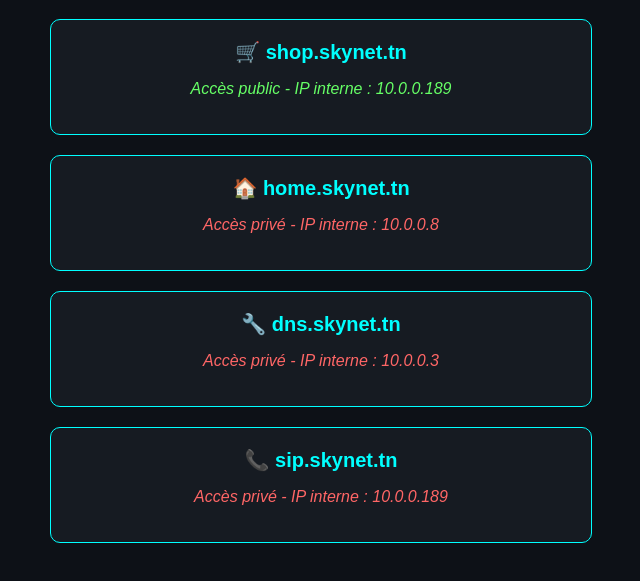
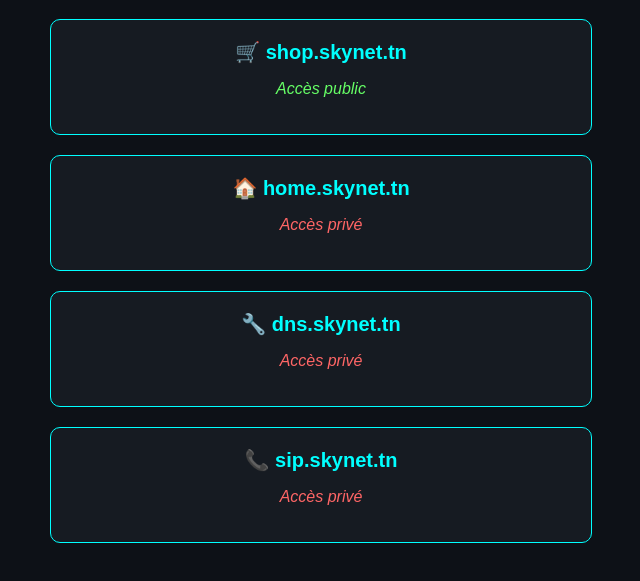
Before and after one commit to S-Marwen/Skynet-landing, a plain HTML site: page index.html in a window 1280 px wide. Shown: the part 119-700 px from the top of the page, without its empty margins (319-959 px from the left). Drawn offline with Linux system fonts and the light colour scheme.

Commit message:
Update index.html

```diff
--- a/index.html
+++ b/index.html
@@ -42,19 +42,19 @@
   <h1>Bienvenue sur le portail Skynet.tn</h1>
   <div class="service">
     <a href="https://shop.skynet.tn" target="_blank">🛒 shop.skynet.tn</a>
-    <p class="public">Accès public - IP interne : 10.0.0.189</p>
+    <p class="public">Accès public</p>
   </div>
   <div class="service">
     <a href="https://home.skynet.tn" target="_blank">🏠 home.skynet.tn</a>
-    <p class="private">Accès privé - IP interne : 10.0.0.8</p>
+    <p class="private">Accès privé</p>
   </div>
   <div class="service">
     <a href="https://dns.skynet.tn" target="_blank">🔧 dns.skynet.tn</a>
-    <p class="private">Accès privé - IP interne : 10.0.0.3</p>
+    <p class="private">Accès privé</p>
   </div>
   <div class="service">
     <a href="https://sip.skynet.tn" target="_blank">📞 sip.skynet.tn</a>
-    <p class="private">Accès privé - IP interne : 10.0.0.189</p>
+    <p class="private">Accès privé</p>
   </div>
 </body>
 </html>
```
